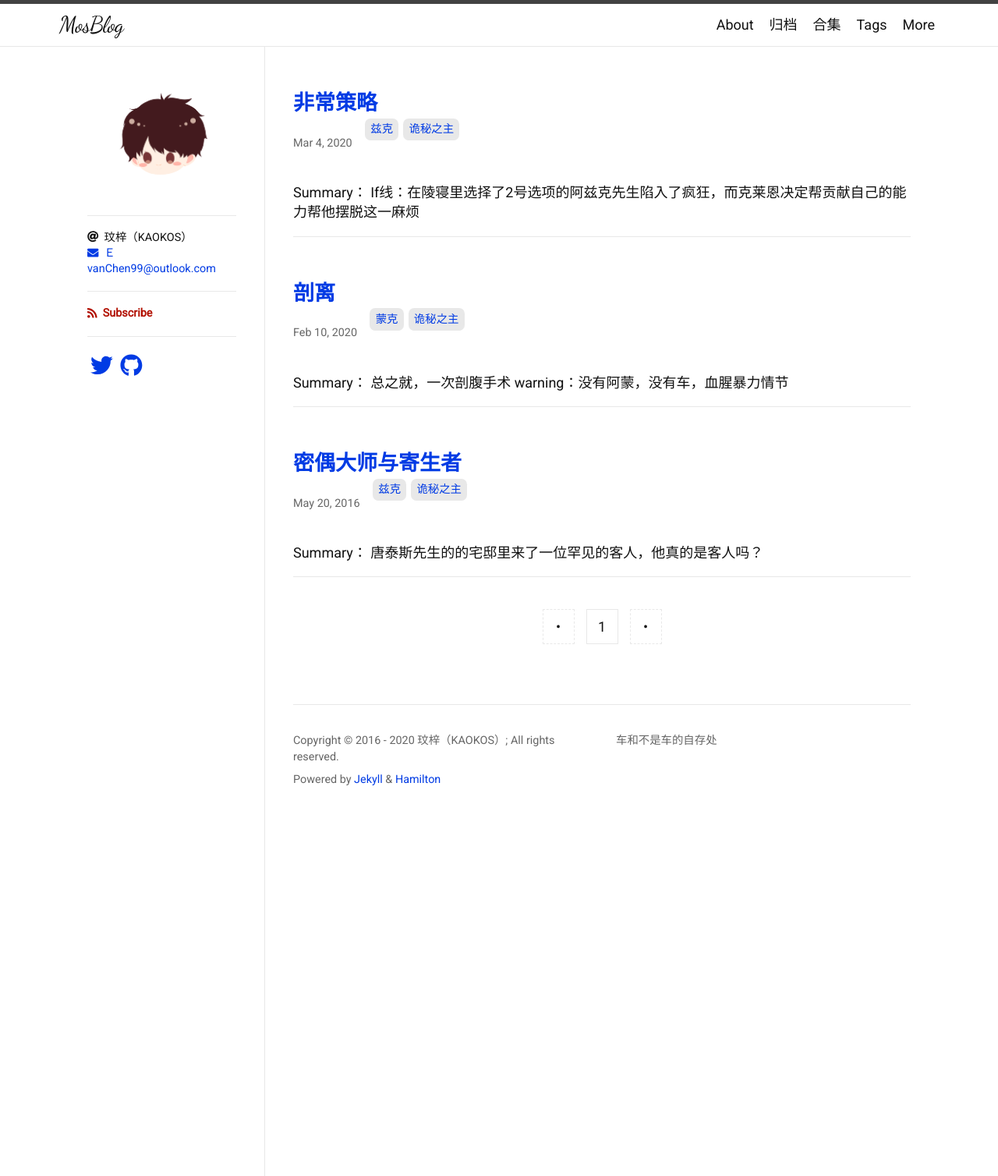
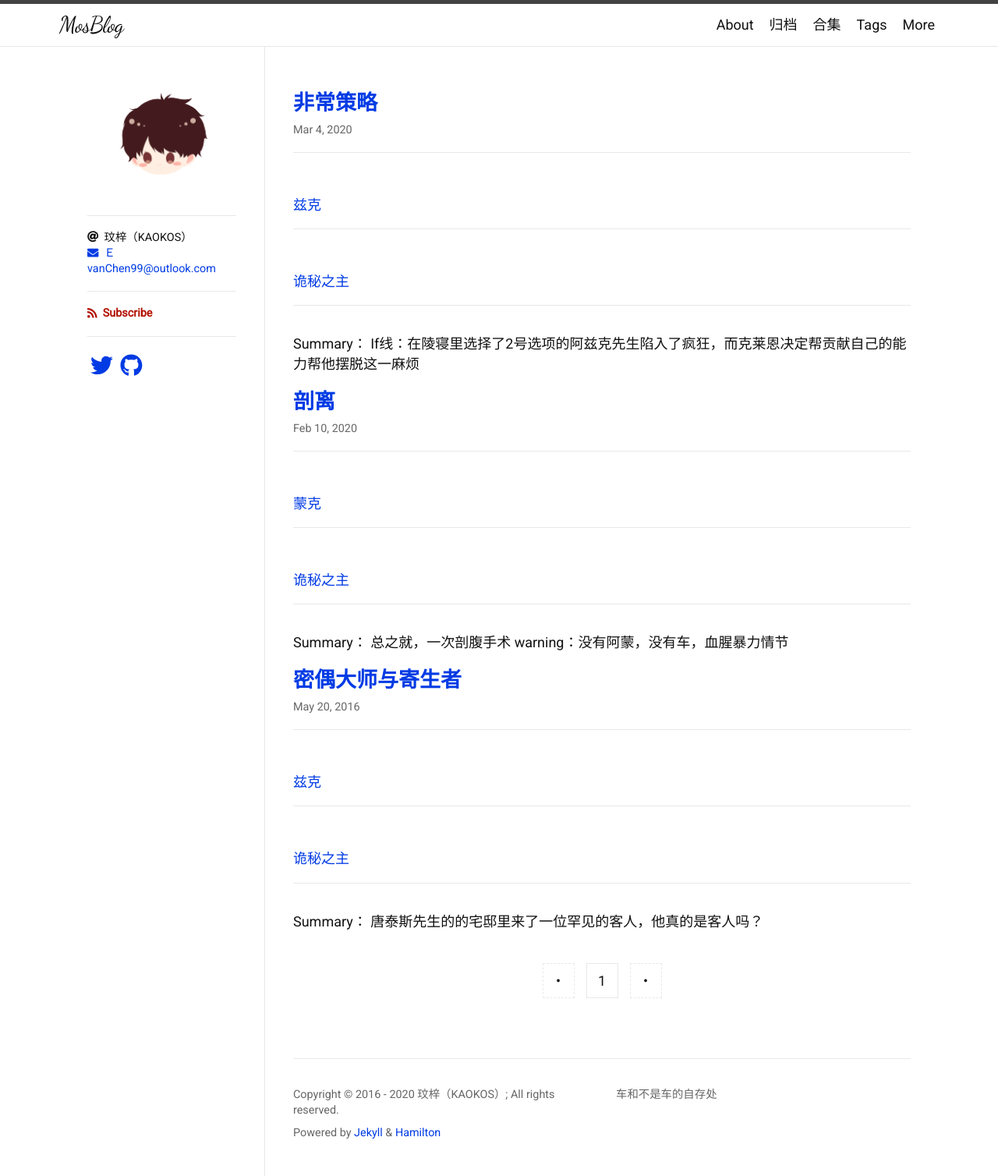
Before and after one commit to Snaky9/SBlog, a Jekyll site: the page built from index.html, in a window 1280 px wide. Shown: the whole page at 78% size. Built offline with Jekyll 4.4.1, drawn with Linux system fonts in a browser that asks for light colours; nearby versions of some CDN libraries; some web fonts are replaced; the list of posts is cut into pages by our own code.

Commit message:
8.5 add tag

```diff
--- a/_layouts/home.html
+++ b/_layouts/home.html
@@ -25,8 +25,6 @@ layout: default
         <span class="post-meta">{{ post.date | date: date_format }}</span>
           {% if post.tags.size > 0 %}
           <span class="post-meta">
-
-          <ul class="post-taxonomies post-tags">
           {% assign tags = post.tags | sort %}
           {% for tag in tags %}
             <li class="post-tag">
@@ -34,7 +32,6 @@ layout: default
               <a href="{{ '/tags/#:tag' | replace: ':tag', slugified_tag | relative_url }}">{{ slugified_tag }}</a>
             </li>
           {% endfor %}
-          </ul>
           </span>
          {% endif %}
         {%- if post.show_excerpts != false -%}
```
